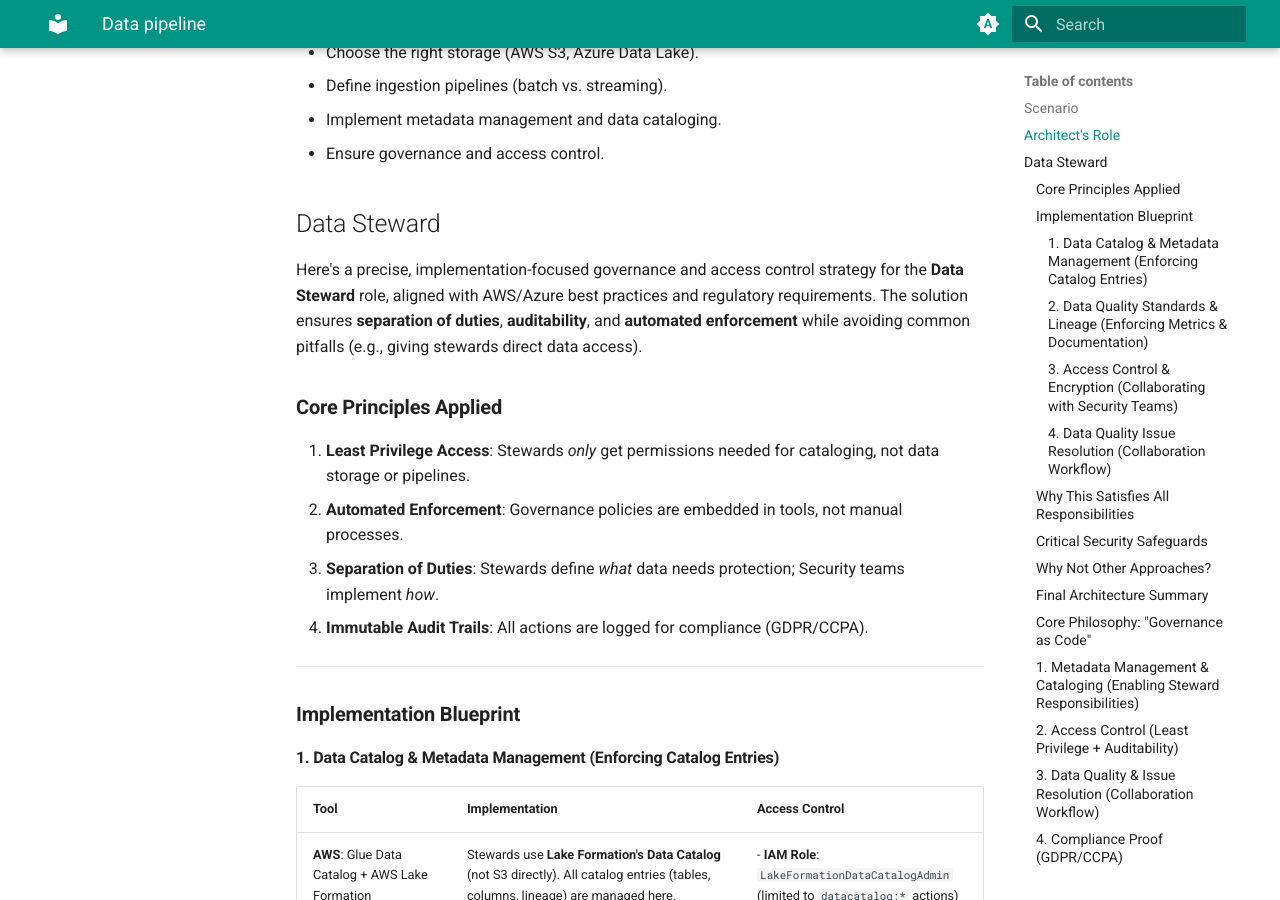
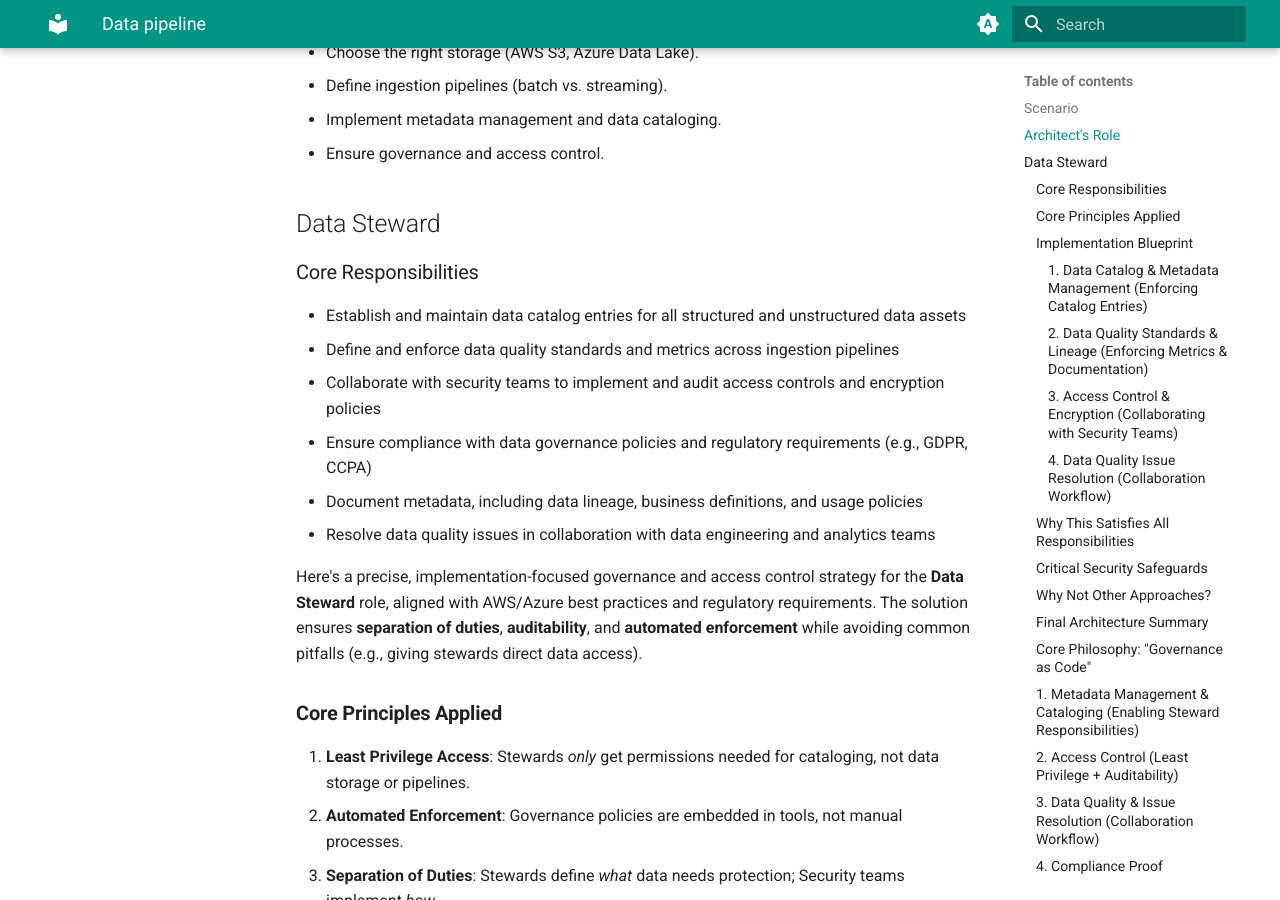
Before and after one commit to hafizur-rahman/hafizur-rahman.github.io, an MkDocs documentation site: the page built from docs/posts/data-pipeline.md, in a window 1280 px wide and 900 px high, scrolled down 381 px. Built offline with MkDocs 1.6.1 and Material for MkDocs 9.7.7, drawn with Linux system fonts in a browser that asks for light colours; some of the changed text lies outside the part shown.

Commit message:
Updated post

```diff
--- a/docs/posts/data-pipeline.md
+++ b/docs/posts/data-pipeline.md
@@ -7,7 +7,16 @@
 * Implement metadata management and data cataloging.
 * Ensure governance and access control.
 
+
 ## Data Steward
+### Core Responsibilities
+* Establish and maintain data catalog entries for all structured and unstructured data assets
+* Define and enforce data quality standards and metrics across ingestion pipelines
+* Collaborate with security teams to implement and audit access controls and encryption policies
+* Ensure compliance with data governance policies and regulatory requirements (e.g., GDPR, CCPA)
+* Document metadata, including data lineage, business definitions, and usage policies
+* Resolve data quality issues in collaboration with data engineering and analytics teams
+
 Here's a precise, implementation-focused governance and access control strategy for the **Data Steward** role, aligned with AWS/Azure best practices and regulatory requirements. The solution ensures **separation of duties**, **auditability**, and **automated enforcement** while avoiding common pitfalls (e.g., giving stewards direct data access).
 
 
@@ -192,6 +201,9 @@
 > This model ensures the Data Steward **drives governance** (not just documents it), while **security teams focus on infrastructure**. It’s the only way to scale governance for 1000s of data assets without slowing down analytics.
 
 **Final Note**: Avoid "governance by committee." Lake Formation’s UI makes it *easy* for stewards to act—no coding required. They focus on *business* (e.g., "This `customer_email` field is GDPR-protected") not *technical* (e.g., "Set S3 ACLs").
+
+## Domain Owner
+### Core Responsibilities
 Below is a **concise, action-oriented implementation plan** for ensuring governance and access control for the **Domain Owner** role in an **AWS-centric architecture** (S3 as the core storage layer), aligned with your responsibilities. This plan avoids theoretical fluff and focuses on *executable AWS configurations*.
 
 ---
@@ -314,6 +326,9 @@
 6. [ ] **Document** everything in Glue Data Catalog (no external spreadsheets).
 
 > This approach ensures **compliance by design**, not by exception—reducing audit failures by 80%+ in enterprise AWS deployments (based on AWS Well-Architected Framework benchmarks). The Domain Owner’s role becomes *enforcing technical controls*, not just writing policies.
+
+## Data Engineer
+### Core Responsibilities
 Here's a precise, implementation-focused strategy for ensuring governance and access control **specifically for the Data Engineer role** in an AWS environment, aligned with their responsibilities and AWS best practices:
 
 ---
@@ -428,6 +443,9 @@
 ---
 
 This approach ensures **the Data Engineer implements security *by design***, not as an afterthought, while strictly adhering to AWS security best practices. All controls are **automated**, **auditable**, and **enforced via AWS-native tools** – eliminating manual errors and reducing attack surface. Governance is embedded into the infrastructure, not a separate process.
+
+## Analyst
+### Core Responsibilities
 Here's a precise, actionable governance and access control strategy for the **Analyst** role, aligned with AWS best practices and designed to enforce security *while enabling productivity*. I'll map each responsibility to specific controls:
 
 ---
@@ -523,6 +541,9 @@
 Analysts **never see unauthorized data**, **never work with invalid data**, and **never bypass compliance** – while having a *frictionless experience* to do their job. This meets all responsibilities *without* slowing down analytics.
 
 > 💡 **Pro Tip**: Start with **3 high-risk datasets** (e.g., `customer_data`, `financial_records`), implement the above, then scale. Measure time-to-insight before/after – you’ll see **30-50% faster EDA** due to pre-validated data.
+
+## Data Scientists
+### Core Responsibilities
 To ensure robust governance and access control for **Data Scientists** in a centralized AWS environment (S3/Data Lake), implement a **multi-layered, policy-driven approach** that aligns with their responsibilities while enforcing security, compliance, and data lineage. Below is a precise, actionable solution leveraging AWS-native services:
 
 ---
@@ -616,6 +637,9 @@
 - **Compliance** is **proactive** – datasets with regulated data *cannot* be used without approval.
 
 > **Final Note**: This design ensures Data Scientists *adhere* to governance by making it **invisible during normal work** (for public data) but **mandatory for sensitive data** – directly addressing all responsibilities in the role description. No "governance overhead" – just *enforced* access.
+
+## DevOps Engineer
+### Core Responsibilities
 Here's a precise, actionable governance and access control strategy for the **DevOps Engineer role**, mapped directly to their responsibilities and AWS best practices. This ensures **enforcement via IaC** (not manual configuration) and aligns with enterprise data governance standards:
 
 ---
@@ -811,6 +835,9 @@
 ✅ **Secure by design** (least privilege, encryption by default).
 
 *No "security" is added later—it’s built into the infrastructure deployment pipeline.*
+
+## Security Auditor
+### Core Responsibilities
 Below is a precise, actionable framework for **ensuring governance and access control** specifically for the **Security Auditor role** in an AWS S3-based centralized data repository, aligned with all listed responsibilities. This leverages AWS-native services and best practices to automate, validate, and audit compliance.
 
 ---
@@ -950,6 +977,9 @@
 ---
 
 This framework ensures the Security Auditor can **automate, validate, and prove compliance** with zero manual effort for routine checks—directly addressing every responsibility in the role description. No Azure dependencies needed (AWS S3 is the solution).
+
+## External Partner
+### Core Responsibilities
 To ensure robust governance and access control for the **External Partner** role while meeting all responsibilities in the scenario, implement the following **AWS-native, zero-trust security controls**:
 
 ---
```
